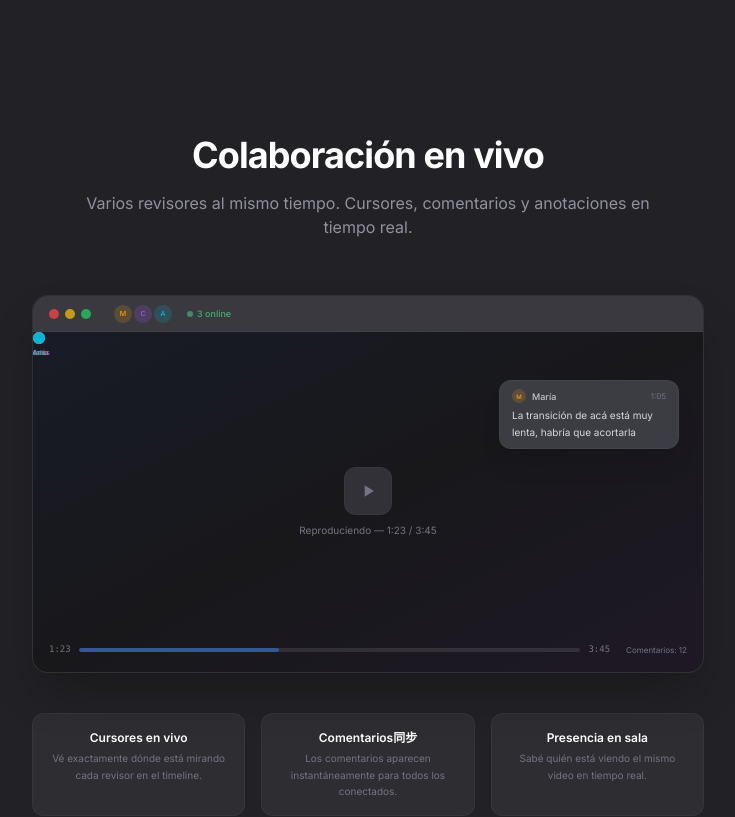
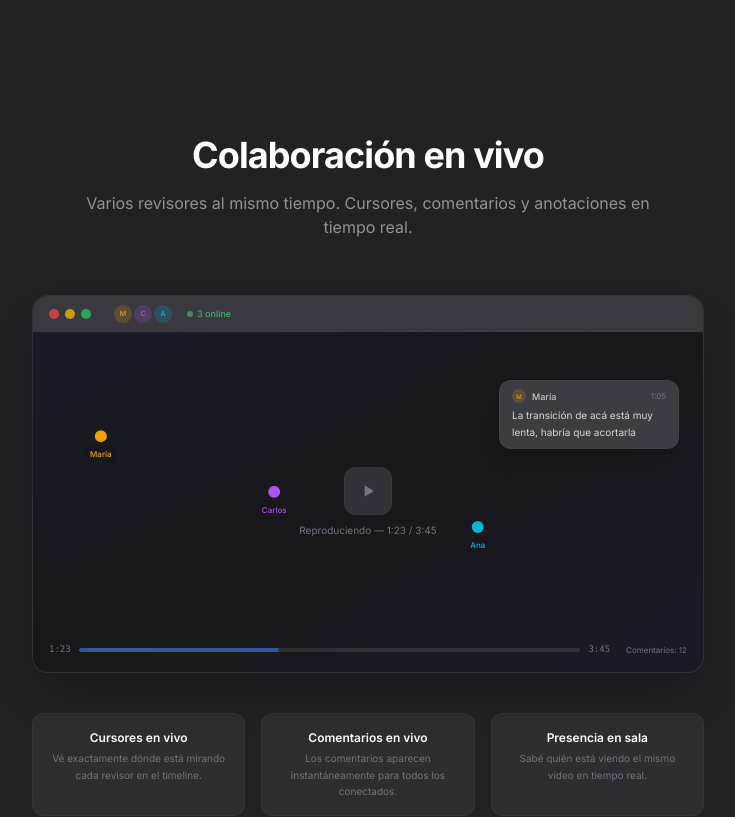
Before and after one commit to alejandrovelozvera-hash/frame-clone, a Next.js app: page / in a window 1280 px wide. Shown: the part 1940-2757 px from the top of the page, without its empty margins (272-1007 px from the left). Built offline with nearby package versions, Linux system fonts and the light colour scheme.

Commit message:
fix: demo overlapping elements, comment markers on seekbar, restore range input styling

```diff
--- a/src/app/globals.css
+++ b/src/app/globals.css
@@ -196,3 +196,33 @@ input[type="range"]::-moz-range-thumb {
   background: #3b82f6;
   border: none;
 }
+
+@keyframes fadeInUp {
+  from { opacity: 0; transform: translateY(8px); }
+  to { opacity: 1; transform: translateY(0); }
+}
+
+@keyframes cursorFloat0 {
+  0%, 100% { transform: translate(0, 0); }
+  25% { transform: translate(12px, -8px); }
+  50% { transform: translate(-6px, 6px); }
+  75% { transform: translate(8px, -4px); }
+}
+
+@keyframes cursorFloat1 {
+  0%, 100% { transform: translate(0, 0); }
+  25% { transform: translate(-10px, 6px); }
+  50% { transform: translate(8px, -6px); }
+  75% { transform: translate(-6px, 4px); }
+}
+
+@keyframes cursorFloat2 {
+  0%, 100% { transform: translate(0, 0); }
+  25% { transform: translate(6px, 10px); }
+  50% { transform: translate(-12px, -4px); }
+  75% { transform: translate(10px, -8px); }
+}
+
+.animate-cursorFloat0 { animation: cursorFloat0 4s ease-in-out infinite; }
+.animate-cursorFloat1 { animation: cursorFloat1 4s ease-in-out infinite; }
+.animate-cursorFloat2 { animation: cursorFloat2 4s ease-in-out infinite; }
--- a/src/app/review/[fileId]/page.tsx
+++ b/src/app/review/[fileId]/page.tsx
@@ -1247,7 +1247,7 @@ function ReviewPage() {
           <div className="review-controls glass-panel rounded-none px-4 pb-3 pt-0 border-t border-frame-700/30">
             {/* Full-width seekbar on top */}
             <div className="flex items-center gap-3 -mx-4 px-4 mb-1">
-              <div className="flex-1">
+              <div className="flex-1 relative">
                 <input
                   type="range"
                   min="0"
@@ -1257,6 +1257,16 @@ function ReviewPage() {
                   onChange={(e) => handleSeek(parseFloat(e.target.value))}
                   className="w-full"
                 />
+                <div className="absolute inset-x-0 top-1/2 -translate-y-1/2 pointer-events-none" style={{ height: '4px' }}>
+                  {commentList.filter(c => c.timecode != null && duration > 0).map((c, i) => (
+                    <div
+                      key={c.id || i}
+                      className="absolute top-1/2 -translate-y-1/2 w-2 h-2 rounded-full bg-blue-500/70 hover:bg-blue-400 transition-colors cursor-pointer"
+                      style={{ left: `${Math.min((c.timecode / duration) * 100, 99)}%` }}
+                      title={`${c.author?.name || 'Usuario'} — ${Math.floor(c.timecode / 60)}:${Math.floor(c.timecode % 60).toString().padStart(2, '0')}`}
+                    />
+                  ))}
+                </div>
               </div>
               <span className="text-[11px] text-frame-500 font-mono tabular-nums whitespace-nowrap">{formatTime(duration)}</span>
             </div>
--- a/src/components/demo-live-collab.tsx
+++ b/src/components/demo-live-collab.tsx
@@ -66,16 +66,16 @@ export default function DemoLiveCollab() {
             </div>
 
             {/* User cursors */}
-            <div className={`absolute transition-all duration-1000 ${active ? 'opacity-100' : 'opacity-0'}`}>
+            <div className={`absolute inset-0 transition-all duration-1000 ${active ? 'opacity-100' : 'opacity-0'}`}>
               {users.map((u, i) => (
-                <div key={u.id} className="absolute flex items-center gap-1 transition-all duration-[3000ms] ease-in-out"
+                <div key={u.id}
+                  className={`absolute transition-all duration-[3000ms] ease-in-out animate-cursorFloat${i}`}
                   style={{
-                    left: active ? `${25 + i * 20}%` : '0%',
-                    top: active ? `${35 + (i % 2) * 25}%` : '50%',
-                    animation: active ? `cursorFloat${i} 4s ease-in-out infinite` : 'none',
+                    left: active ? `${8 + i * 28}%` : '0%',
+                    top: active ? `${30 + i * 14}%` : '50%',
                   }}>
-                  <div className="w-3 h-3 rounded-full" style={{ backgroundColor: u.color }}>
-                    <span className="absolute -bottom-3.5 left-1/2 -translate-x-1/2 text-[7px] font-medium whitespace-nowrap" style={{ color: u.color }}>{u.name}</span>
+                  <div className="relative w-3 h-3 rounded-full" style={{ backgroundColor: u.color }}>
+                    <span className="absolute top-full mt-1 left-1/2 -translate-x-1/2 text-[8px] font-medium whitespace-nowrap px-1 py-0.5 rounded bg-frame-950/80" style={{ color: u.color }}>{u.name}</span>
                   </div>
                 </div>
               ))}
@@ -83,7 +83,7 @@ export default function DemoLiveCollab() {
 
             {/* Comment popups */}
             {commentPhase === 1 && (
-              <div className="absolute top-12 right-6 max-w-[180px] transition-all duration-500 animate-fadeInUp"
+              <div className="absolute top-12 right-6 max-w-[180px] transition-all duration-500"
                 style={{ animation: 'fadeInUp 0.5s ease-out' }}>
                 <div className="bg-frame-800/90 backdrop-blur-sm rounded-xl px-3 py-2 border border-frame-700/50 shadow-xl">
                   <div className="flex items-center gap-1.5 mb-1">
@@ -161,7 +161,7 @@ export default function DemoLiveCollab() {
         <div className="grid grid-cols-1 sm:grid-cols-3 gap-4 max-w-2xl mx-auto mt-10">
           {[
             { title: 'Cursores en vivo', desc: 'Vé exactamente dónde está mirando cada revisor en el timeline.' },
-            { title: 'Comentarios同步', desc: 'Los comentarios aparecen instantáneamente para todos los conectados.' },
+            { title: 'Comentarios en vivo', desc: 'Los comentarios aparecen instantáneamente para todos los conectados.' },
             { title: 'Presencia en sala', desc: 'Sabé quién está viendo el mismo video en tiempo real.' },
           ].map((f, i) => (
             <div key={i} className="bg-frame-900/50 border border-frame-800/50 rounded-xl p-4 text-center">
--- a/src/components/hero-animated.tsx
+++ b/src/components/hero-animated.tsx
@@ -47,12 +47,14 @@ export default function HeroAnimated({ onCta }: { onCta: () => void }) {
             <div className="absolute inset-0 bg-[radial-gradient(ellipse_at_center,rgba(59,130,246,0.06),transparent_70%)]" />
 
             {/* Animated equalizer */}
+            {phase !== 3 && (
               <div className="absolute bottom-24 left-1/2 -translate-x-1/2 flex items-end gap-[3px] h-12">
                 {[6,10,5,14,8,16,6,12,7,9].map((h,i) => (
                   <div key={i} className="w-[3px] bg-blue-500/30 rounded-t-sm"
                     style={{ height: `${h}px`, animation: `pulse 0.8s ease-in-out infinite ${i*80}ms` }} />
                 ))}
               </div>
+            )}
 
             {/* Play button */}
             {phase !== 2 && (
@@ -129,7 +131,7 @@ export default function HeroAnimated({ onCta }: { onCta: () => void }) {
             {/* Cursors */}
             {[1, 3].includes(phase) && (
               <div className="absolute w-3 h-3 bg-yellow-400 rounded-full opacity-80 transition-all duration-700"
-                style={{ left: phase === 1 ? '55%' : '45%', top: phase === 1 ? '40%' : '60%' }}>
+                style={{ left: phase === 1 ? '75%' : '30%', top: phase === 1 ? '30%' : '50%' }}>
                 <span className="absolute -bottom-4 left-1/2 -translate-x-1/2 text-[7px] text-yellow-400 whitespace-nowrap">María</span>
               </div>
             )}
```
Lines whose indentation alone changed are shown as unchanged.
